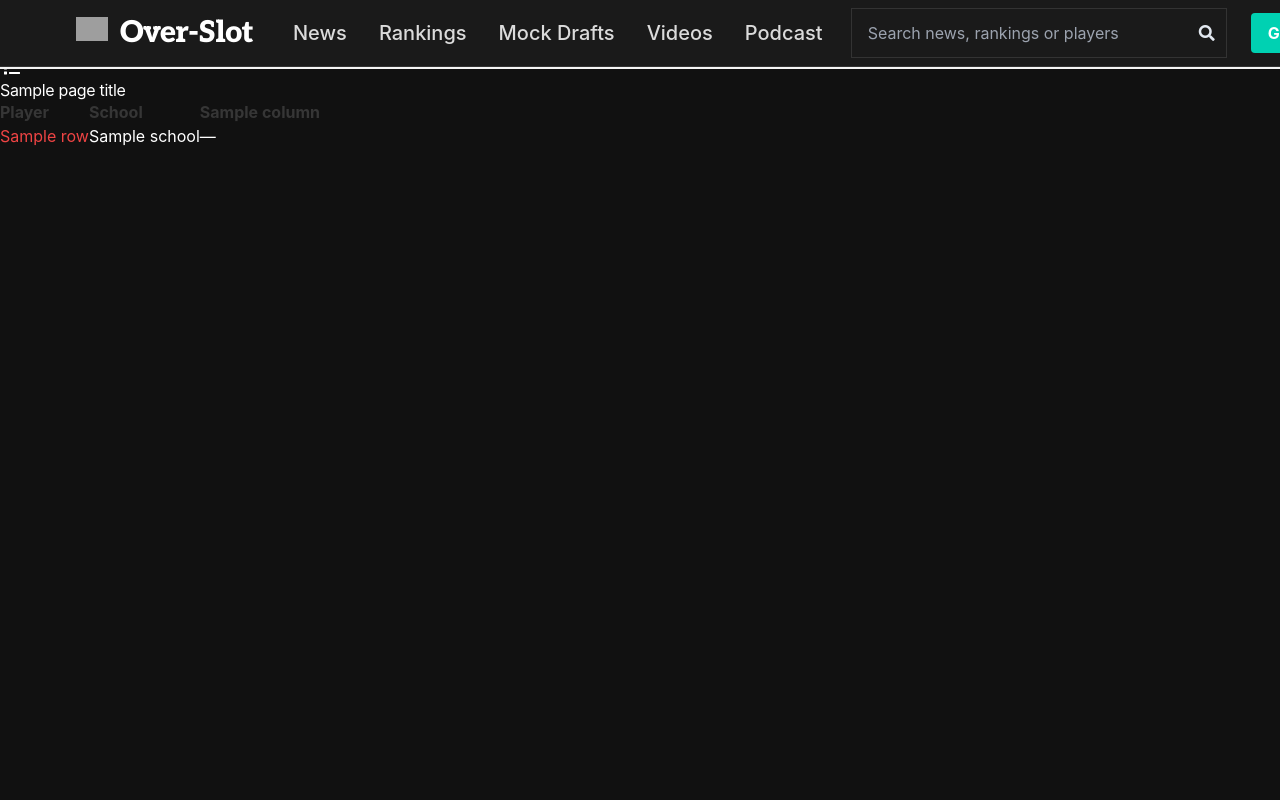
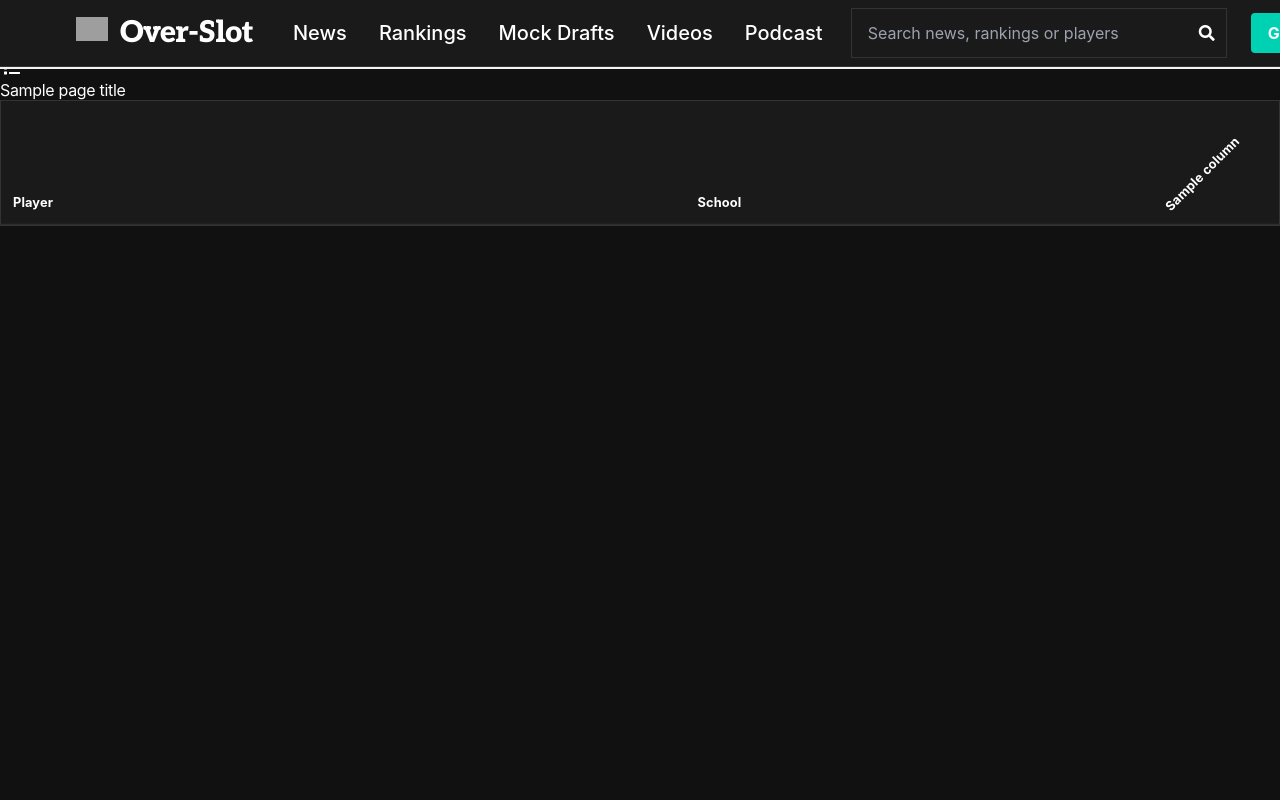
Before and after one commit to jeremyjbowers/over_slot, a Django app: template overslot/templates/hitters_list.html in a window 1280 px wide. Run offline with Django 3.2, Linux system fonts and the light colour scheme; the template is opened without the code that fills it: most values are stand-ins (such as "Sample title", 1, 10 or a date in 2020); parts of the project's set-up code (start-up, migrations or seed data) failed here and were passed over; grey boxes are pictures that could not be loaded.

Commit message:
tweaks; white text, bylines, hitter tables

```diff
--- a/overslot/management/commands/sheet_load_rankings.py
+++ b/overslot/management/commands/sheet_load_rankings.py
@@ -71,7 +71,7 @@ class Command(BaseCommand):
 
             return None
 
-        default_years = ["2020","2021","2022","2023","2024","2025", "2026", "2027"]
+        default_years = ["2026", "2027", "2028"]
         default_levels = ["Overall", "High School", "College"]
 
         tab = options.get('tab')
--- a/overslot/templates/base.html
+++ b/overslot/templates/base.html
@@ -60,8 +60,8 @@
                 --dark-border: #333333;
                 --dark-text: #ffffff;
                 /* Improve contrast for secondary/muted text on dark background */
-                --dark-text-secondary: #e2e8f0; /* was #94a3b8 */
-                --dark-text-muted: #cbd5e1;     /* was #64748b */
+                --dark-text-secondary: #ffffff; /* was #e2e8f0 */
+                --dark-text-muted: #ffffff;     /* was #cbd5e1 */
 
                 /* Typography */
                 --font-sans: -apple-system, BlinkMacSystemFont, 'Segoe UI', Roboto, Oxygen-Sans, Ubuntu, Cantarell, sans-serif;
--- a/overslot/templates/hitters_list.html
+++ b/overslot/templates/hitters_list.html
@@ -3,6 +3,152 @@
 
 {% block extra_css %}
 <meta name="robots" content="noindex, nofollow">
+<style>
+.table-responsive {
+    overflow-x: auto;
+}
+
+/* Data table polish for professional, readable appearance */
+.data-table {
+    width: 100%;
+    border-collapse: separate;
+    border-spacing: 0;
+    background: var(--dark-surface);
+    border: 1px solid var(--dark-border);
+    box-shadow: 0 10px 20px rgba(0, 0, 0, 0.25);
+    font-variant-numeric: tabular-nums;
+    /* Sticky column sizing */
+    --first-col-sticky-width: 200px;
+    --second-col-sticky-width: 140px;
+}
+
+.data-table thead th {
+    position: sticky;
+    top: 3.5rem; /* account for fixed navbar */
+    z-index: 2;
+    background: var(--dark-surface);
+    color: var(--dark-text);
+    border-bottom: 1px solid var(--dark-border);
+    padding: 0.75rem;
+    font-size: 0.8rem;
+    font-weight: 700;
+    letter-spacing: 0.01em;
+    text-align: center;
+    vertical-align: bottom;
+    white-space: nowrap;
+}
+
+.data-table thead th .th-text {
+    display: inline-block;
+    line-height: 1.1;
+    white-space: normal; /* Allow stacking when not rotated */
+}
+
+/* First two columns: keep readable widths and left alignment */
+.data-table thead th:first-child {
+    text-align: left;
+    min-width: var(--first-col-sticky-width);
+}
+.data-table thead th:nth-child(2) {
+    text-align: left;
+    min-width: var(--second-col-sticky-width);
+}
+
+/* Metric columns: compact, optionally angled header labels on wider screens */
+.data-table thead th.metric {
+    width: 64px;
+    padding: 1.25rem 0.5rem 0.5rem;
+    height: 84px; /* room for rotated label */
+}
+.data-table thead th.metric .th-text {
+    transform: rotate(-45deg);
+    transform-origin: left bottom;
+    white-space: nowrap;
+}
+
+/* On smaller screens, stack labels instead of rotating */
+@media (max-width: 1024px) {
+    .data-table thead th {
+        font-size: 0.85rem;
+    }
+    .data-table thead th.metric {
+        height: auto;
+        padding: 0.75rem 0.5rem;
+        width: 56px;
+    }
+    .data-table thead th.metric .th-text {
+        transform: none;
+        white-space: normal;
+        line-height: 1.15;
+    }
+}
+
+.data-table tbody td {
+    border-top: 1px solid var(--dark-border);
+    padding: 0.5rem 0.75rem;
+    font-size: 0.95rem;
+    color: var(--dark-text-secondary);
+    text-align: center;
+}
+.data-table tbody td:first-child,
+.data-table tbody td:nth-child(2) {
+    text-align: left;
+    color: var(--dark-text);
+    font-weight: 500;
+}
+
+.data-table tbody tr:nth-child(odd) {
+    background: rgba(255, 255, 255, 0.02);
+}
+.data-table tbody tr:hover {
+    background: var(--dark-surface-hover);
+}
+
+/* Sort affordance */
+.sortable {
+    cursor: pointer;
+    user-select: none;
+}
+.sortable.sorted-asc::after,
+.sortable.sorted-desc::after {
+    content: '';
+    display: inline-block;
+    margin-left: 6px;
+    border: 5px solid transparent;
+}
+.sortable.sorted-asc::after {
+    border-bottom-color: var(--theme-primary);
+    margin-top: -2px;
+}
+.sortable.sorted-desc::after {
+    border-top-color: var(--theme-primary);
+    margin-top: 2px;
+}
+
+/* Sticky first column for better horizontal scanning */
+.data-table thead th:first-child,
+.data-table tbody td:first-child {
+    position: sticky;
+    left: 0;
+    background: var(--dark-surface);
+    z-index: 1;
+}
+.data-table thead th:first-child {
+    z-index: 3; /* above other sticky cells */
+}
+
+/* Sticky second column (School) aligned just to the right of the first) */
+.data-table thead th:nth-child(2),
+.data-table tbody td:nth-child(2) {
+    position: sticky;
+    left: var(--first-col-sticky-width);
+    background: var(--dark-surface);
+    z-index: 1;
+}
+.data-table thead th:nth-child(2) {
+    z-index: 3;
+}
+</style>
 {% endblock %}
 
 {% block content %}
@@ -21,10 +167,10 @@
                         <table id="hitters-table" class="data-table">
                             <thead>
                                 <tr>
-                                    <th data-key="player_name" class="sortable">Player</th>
-                                    <th data-key="school" class="sortable">School</th>
+                                    <th data-key="player_name" class="sortable"><span class="th-text">Player</span></th>
+                                    <th data-key="school" class="sortable"><span class="th-text">School</span></th>
                                     {% for key, label in columns %}
-                                        <th data-key="{{ key }}" class="sortable">{{ label }}</th>
+                                        <th data-key="{{ key }}" class="sortable metric"><span class="th-text">{{ label }}</span></th>
                                     {% endfor %}
                                 </tr>
                             </thead>
--- a/overslot/templates/includes/nav.html
+++ b/overslot/templates/includes/nav.html
@@ -142,6 +142,9 @@
 </nav>
 
 <style>
+.navbar-item {
+    color: var(--dark-text) !important;
+}
 .navbar-item:hover {
     background: var(--dark-surface-hover) !important;
     color: var(--theme-primary) !important;
```
Also changed, not shown: overslot/templates/articles_detail.html (+16 -0 lines), overslot/templates/players_detail.html (+6 -6 lines).
